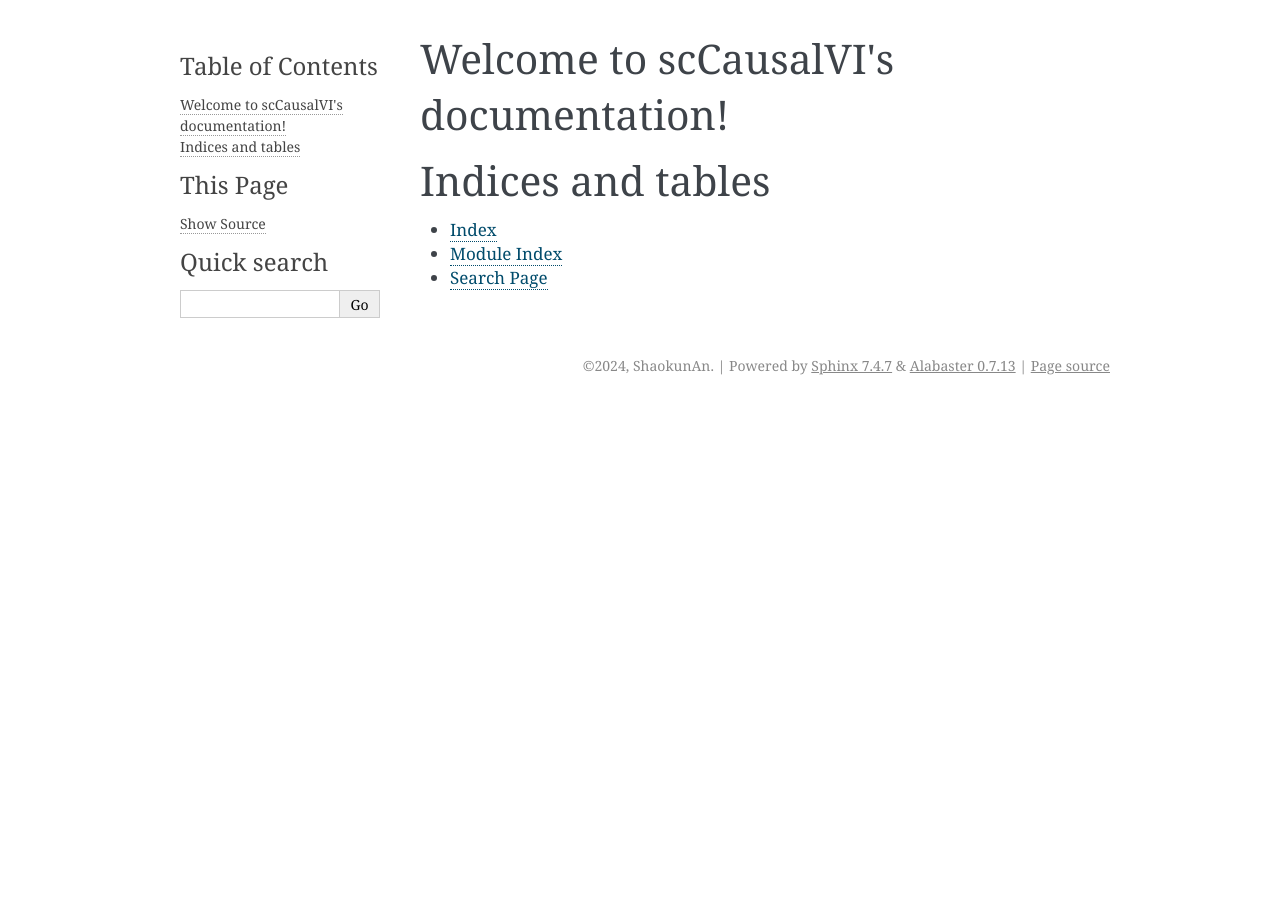
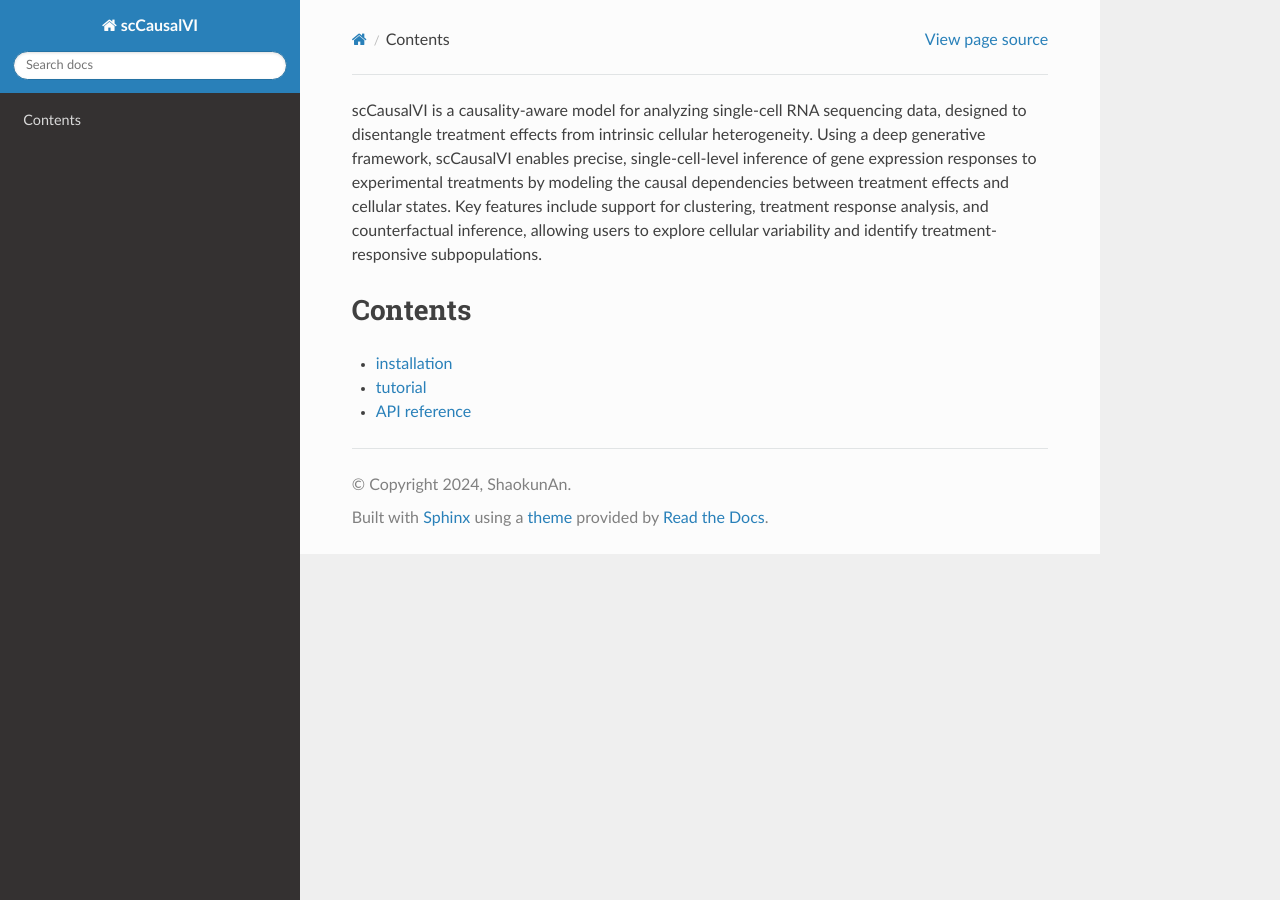
Before and after one commit to elmella/scCausalVI, a Sphinx documentation site: the page built from docs/index.md, in a window 1280 px wide. Built offline with Sphinx 7.4.7 and the Read the Docs theme 3.1.0, drawn with Linux system fonts in a browser that asks for light colours.

Commit message:
update docs files

```diff
--- a/docs/conf.py
+++ b/docs/conf.py
@@ -5,6 +5,12 @@
 
 # -- Project information -----------------------------------------------------
 # https://www.sphinx-doc.org/en/master/usage/configuration.html#project-information
+
+import sphinx_rtd_theme
+
+html_theme = "sphinx_rtd_theme"
+html_theme_path = [sphinx_rtd_theme.get_html_theme_path()]
+html_static_path = ['_static']
 
 project = 'scCausalVI'
 copyright = '2024, ShaokunAn'
@@ -14,15 +20,21 @@ release = '0.0.1'
 # -- General configuration ---------------------------------------------------
 # https://www.sphinx-doc.org/en/master/usage/configuration.html#general-configuration
 
-extensions = ['sphinx.ext.autodoc', 'sphinx.ext.napoleon', 'myst_parser']
+extensions = ['sphinx.ext.autodoc', 'sphinxcontrib.napoleon', 'myst_parser',
+              'sphinx.ext.napoleon',
+              'sphinx_autodoc_typehints']
 
 templates_path = ['_templates']
 exclude_patterns = ['_build', 'Thumbs.db', '.DS_Store']
 
+source_suffix = {
+    ".rst": "restructuredtext",
+    ".md": "markdown",
+}
+
+
 language = 'Markdown'
 
-# -- Options for HTML output -------------------------------------------------
-# https://www.sphinx-doc.org/en/master/usage/configuration.html#options-for-html-output
-
-html_theme = 'alabaster'
-html_static_path = ['_static']
+autodoc_typehints = "description"
+napoleon_google_docstring = True
+napoleon_numpy_docstring = True
--- /dev/null
+++ b/docs/index.md
@@ -0,0 +1,7 @@
+scCausalVI is a causality-aware model for analyzing single-cell RNA sequencing data, designed to disentangle treatment effects from intrinsic cellular heterogeneity. Using a deep generative framework, scCausalVI enables precise, single-cell-level inference of gene expression responses to experimental treatments by modeling the causal dependencies between treatment effects and cellular states. Key features include support for clustering, treatment response analysis, and counterfactual inference, allowing users to explore cellular variability and identify treatment-responsive subpopulations.
+
+## Contents
+
+- [installation](installation.md)
+- [tutorial](tutorial.md)
+- [API reference](api.md)
--- a/docs/index.rst
+++ /dev/null
@@ -1,19 +0,0 @@
-.. scCausalVI documentation master file, created by
-   sphinx-quickstart on Mon Oct 28 19:35:57 2024.
-   You can adapt this file completely to your liking, but it should at least
-   contain the root `toctree` directive.
-
-Welcome to scCausalVI's documentation!
-======================================
-
-.. toctree::
-   :maxdepth: 2
-   :caption: Contents:
-
-
-Indices and tables
-==================
-
-* :ref:`genindex`
-* :ref:`modindex`
-* :ref:`search`
```
Also changed, not shown: docs/api.md (added), docs/installation.md (added), docs/tutorial.md (added).
